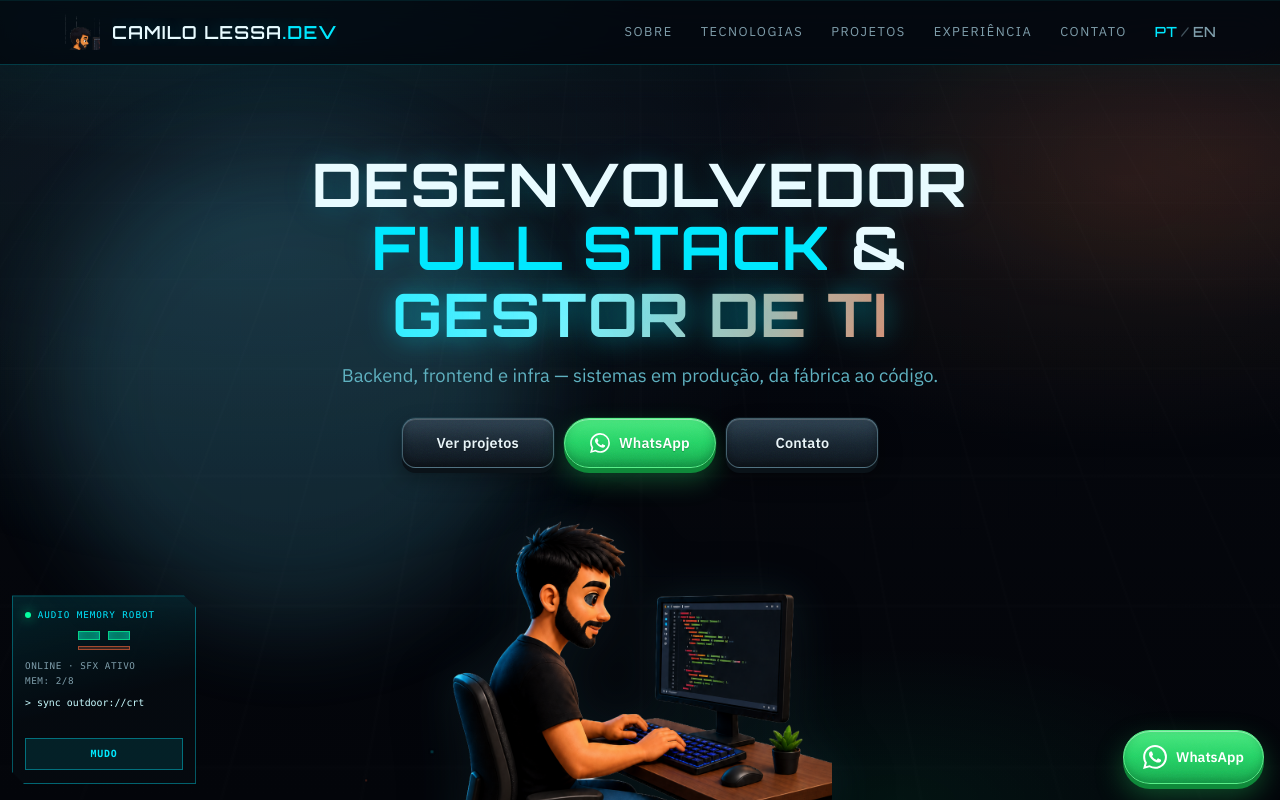
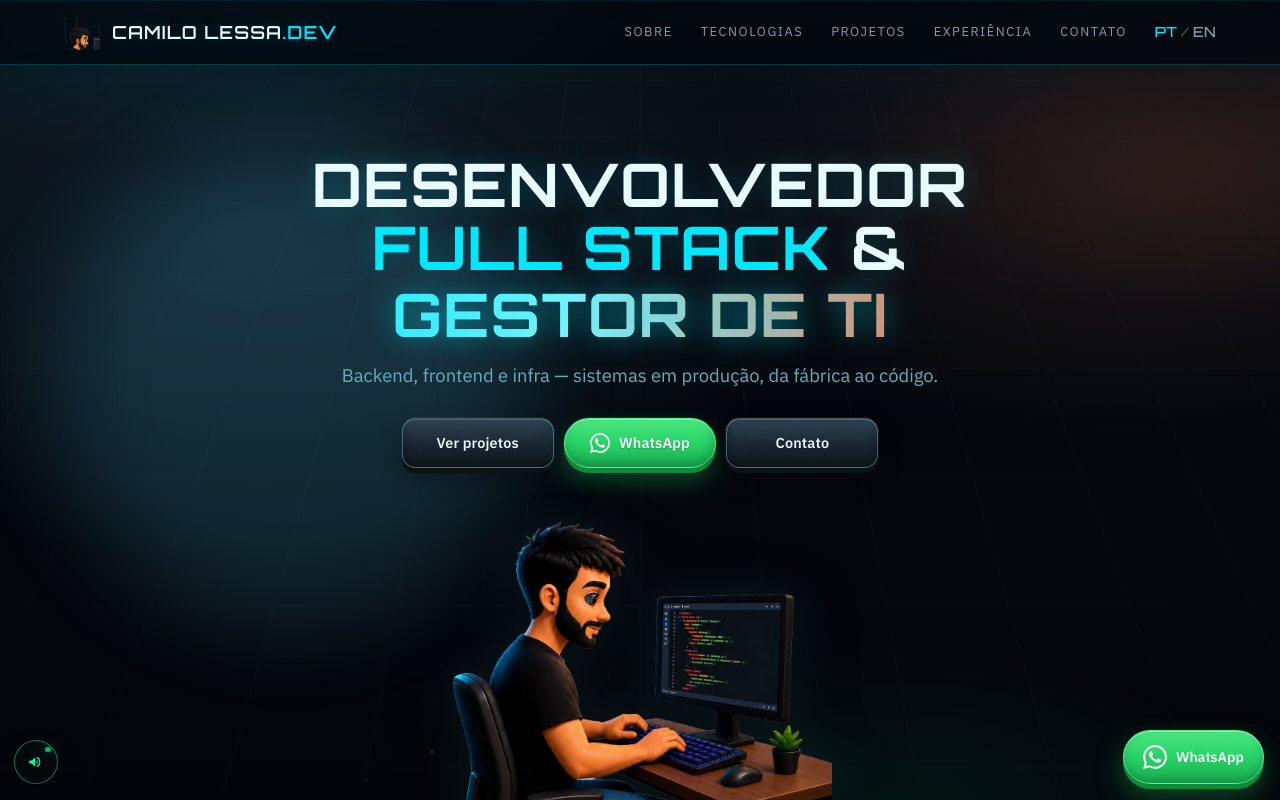
Before and after one commit to camilomelo8428/portfolio-camilo, a Next.js app: page /portfolio-camilo/ in a window 1280 px wide. Shown: the top 800 px of the page. Built offline with nearby package versions, Linux system fonts and the light colour scheme.

Commit message:
Unifica botao discreto de som no desktop e mobile.
Remove painel HUD; audio inicia ativo por padrao (v3) e tema comeca no primeiro gesto.

```diff
--- a/src/app/globals.css
+++ b/src/app/globals.css
@@ -1621,142 +1621,13 @@ main,
   line-height: 1;
 }
 
-/* Audio Memory Robot */
+/* Audio Memory Robot — botao flutuante discreto */
 .audio-robot {
   position: fixed;
-  left: max(0.75rem, env(safe-area-inset-left));
+  left: max(0.85rem, env(safe-area-inset-left));
   bottom: max(1rem, env(safe-area-inset-bottom));
   z-index: 50;
   pointer-events: auto;
-}
-
-.audio-robot__panel {
-  width: min(11.5rem, calc(100vw - 6.5rem));
-  padding: 0.7rem 0.75rem 0.8rem;
-  border: 1px solid rgba(0, 232, 255, 0.35);
-  clip-path: var(--hud-clip);
-  background:
-    linear-gradient(165deg, rgba(0, 232, 255, 0.12), rgba(5, 10, 16, 0.94) 55%);
-  box-shadow:
-    inset 0 1px 0 rgba(0, 232, 255, 0.12),
-    0 0 28px rgba(0, 232, 255, 0.12),
-    0 12px 28px rgba(0, 0, 0, 0.35);
-  font-family: ui-monospace, "Cascadia Code", "Consolas", monospace;
-}
-
-.audio-robot__fab {
-  display: none;
-}
-
-.audio-robot__head {
-  display: flex;
-  align-items: center;
-  gap: 0.4rem;
-  margin-bottom: 0.55rem;
-}
-
-.audio-robot__led {
-  width: 0.4rem;
-  height: 0.4rem;
-  border-radius: 999px;
-  background: #ff6a3d;
-  box-shadow: 0 0 10px rgba(255, 106, 61, 0.7);
-}
-
-.audio-robot.is-live .audio-robot__led,
-.audio-robot.is-live .audio-robot__fab-led {
-  background: #05ffa1;
-  box-shadow: 0 0 12px rgba(5, 255, 161, 0.8);
-  animation: outdoor-led-flicker 1.4s steps(2) infinite;
-}
-
-.audio-robot__title {
-  font-size: 0.58rem;
-  letter-spacing: 0.1em;
-  color: var(--steel);
-}
-
-.audio-robot__face {
-  display: grid;
-  grid-template-columns: 1fr 1fr;
-  gap: 0.35rem 0.55rem;
-  width: 3.2rem;
-  margin: 0 auto 0.55rem;
-}
-
-.audio-robot__eye {
-  height: 0.55rem;
-  border: 1px solid rgba(0, 232, 255, 0.55);
-  background: rgba(0, 232, 255, 0.15);
-  box-shadow: 0 0 10px rgba(0, 232, 255, 0.35) inset;
-}
-
-.audio-robot.is-live .audio-robot__eye {
-  background: rgba(5, 255, 161, 0.35);
-  border-color: rgba(5, 255, 161, 0.7);
-}
-
-.audio-robot__mouth {
-  grid-column: 1 / -1;
-  height: 0.28rem;
-  border: 1px solid rgba(255, 106, 61, 0.55);
-  background: rgba(255, 106, 61, 0.2);
-}
-
-.audio-robot__status,
-.audio-robot__memory {
-  margin: 0;
-  font-size: 0.58rem;
-  letter-spacing: 0.06em;
-  color: var(--ink-muted);
-}
-
-.audio-robot__line {
-  min-height: 2.1rem;
-  margin: 0.45rem 0 0.55rem;
-  font-size: 0.62rem;
-  line-height: 1.35;
-  color: #c8fbff;
-  overflow-wrap: anywhere;
-}
-
-.audio-robot__toggle {
-  width: 100%;
-  min-height: 2rem;
-  border: 1px solid rgba(0, 232, 255, 0.4);
-  background: rgba(0, 232, 255, 0.1);
-  color: var(--steel);
-  font-family: inherit;
-  font-size: 0.62rem;
-  font-weight: 600;
-  letter-spacing: 0.08em;
-  cursor: pointer;
-  transition:
-    background-color 0.2s ease,
-    border-color 0.2s ease,
-    color 0.2s ease;
-}
-
-.audio-robot__toggle:hover:not(:disabled) {
-  background: rgba(0, 232, 255, 0.2);
-  border-color: rgba(0, 232, 255, 0.7);
-  color: #fff;
-}
-
-.audio-robot__toggle:disabled,
-.audio-robot__fab:disabled {
-  opacity: 0.45;
-  cursor: not-allowed;
-}
-
-@media (max-width: 768px) {
-  .audio-robot {
-    left: max(0.85rem, env(safe-area-inset-left));
-    bottom: max(1rem, env(safe-area-inset-bottom));
-  }
-
-  .audio-robot__panel {
-    display: none;
 }
 
 .audio-robot__fab {
@@ -1797,6 +1668,11 @@ main,
   outline: none;
 }
 
+.audio-robot__fab:disabled {
+  opacity: 0.45;
+  cursor: not-allowed;
+}
+
 .audio-robot__fab-led {
   position: absolute;
   top: 0.35rem;
@@ -1806,6 +1682,17 @@ main,
   border-radius: 999px;
   background: #ff6a3d;
   box-shadow: 0 0 8px rgba(255, 106, 61, 0.7);
+}
+
+.audio-robot.is-live .audio-robot__fab-led {
+  background: #05ffa1;
+  box-shadow: 0 0 12px rgba(5, 255, 161, 0.8);
+  animation: outdoor-led-flicker 1.4s steps(2) infinite;
+}
+
+@media (prefers-reduced-motion: reduce) {
+  .audio-robot.is-live .audio-robot__fab-led {
+    animation: none;
   }
 }
 
--- a/src/components/AudioMemoryRobot.tsx
+++ b/src/components/AudioMemoryRobot.tsx
@@ -1,6 +1,5 @@
 "use client";
 
-import { useEffect, useMemo, useState } from "react";
 import { useCyberAudio } from "@/components/CyberAudioProvider";
 import { useLanguage } from "@/i18n/LanguageProvider";
 
@@ -33,40 +32,15 @@ function IconSoundOff() {
 }
 
 /**
- * Robo Audio Memory: painel no desktop, botao discreto no mobile.
+ * Botao flutuante discreto para ligar/desligar audio.
  */
 export function AudioMemoryRobot() {
   const { t } = useLanguage();
   const { enabled, canUseAudio, enableSound, disableSound } = useCyberAudio();
-  const [lineIndex, setLineIndex] = useState(0);
-  const [memCount, setMemCount] = useState(1);
-  const lines = t.audioRobot.lines;
-
-  const status = useMemo(() => {
-    if (!canUseAudio) {
-      return t.audioRobot.statusOffline;
-    }
-    return enabled ? t.audioRobot.statusOnline : t.audioRobot.statusStandby;
-  }, [canUseAudio, enabled, t.audioRobot]);
 
   const toggleLabel = enabled
     ? t.audioRobot.muteSound
     : t.audioRobot.enableSound;
-
-  useEffect(() => {
-    if (lines.length < 2) {
-      return;
-    }
-
-    const id = window.setInterval(() => {
-      setLineIndex((current) => (current + 1) % lines.length);
-      if (enabled) {
-        setMemCount((current) => Math.min(current + 1, 8));
-      }
-    }, 5200);
-
-    return () => window.clearInterval(id);
-  }, [enabled, lines.length]);
 
   const handleToggle = () => {
     if (!canUseAudio) {
@@ -84,37 +58,6 @@ export function AudioMemoryRobot() {
       className={`audio-robot${enabled ? " is-live" : " is-muted"}`}
       aria-label={t.audioRobot.label}
     >
-      <div className="audio-robot__panel">
-        <div className="audio-robot__head">
-          <span className="audio-robot__led" aria-hidden />
-          <span className="audio-robot__title">{t.audioRobot.title}</span>
-        </div>
-
-        <div className="audio-robot__face" aria-hidden>
-          <span className="audio-robot__eye" />
-          <span className="audio-robot__eye" />
-          <span className="audio-robot__mouth" />
-        </div>
-
-        <p className="audio-robot__status">{status}</p>
-        <p className="audio-robot__memory">
-          {t.audioRobot.memoryLabel}: {memCount}/8
-        </p>
-        <p className="audio-robot__line" aria-live="polite">
-          {lines[lineIndex]}
-        </p>
-
-        <button
-          type="button"
-          className="audio-robot__toggle"
-          onClick={handleToggle}
-          disabled={!canUseAudio}
-          aria-pressed={enabled}
-        >
-          {toggleLabel}
-        </button>
-      </div>
-
       <button
         type="button"
         className="audio-robot__fab"
--- a/src/components/CyberAudioProvider.tsx
+++ b/src/components/CyberAudioProvider.tsx
@@ -50,7 +50,7 @@ export function CyberAudioProvider({ children }: { children: ReactNode }) {
     }
   }, [canUseAudio]);
 
-  // Som inicia ativo: no primeiro toque/clique destrava e toca o tema.
+  // Som ativo por padrao: destrava tema no primeiro gesto do usuario.
   useEffect(() => {
     if (!canUseAudio || !enabled || themeStartedRef.current) {
       return;
@@ -64,9 +64,23 @@ export function CyberAudioProvider({ children }: { children: ReactNode }) {
       void cyberAudio.unlock().then(() => cyberAudio.startTheme());
     };
 
-    document.addEventListener("pointerdown", resumeTheme, { once: true });
+    const events: Array<keyof DocumentEventMap> = [
+      "pointerdown",
+      "keydown",
+      "touchstart",
+    ];
+
+    events.forEach((eventName) => {
+      document.addEventListener(eventName, resumeTheme, {
+        once: true,
+        passive: true,
+      });
+    });
+
     return () => {
-      document.removeEventListener("pointerdown", resumeTheme);
+      events.forEach((eventName) => {
+        document.removeEventListener(eventName, resumeTheme);
+      });
     };
   }, [canUseAudio, enabled]);
 
--- a/src/lib/cyber-audio.ts
+++ b/src/lib/cyber-audio.ts
@@ -14,7 +14,7 @@ export type CyberSfx =
   | "memory"
   | "success";
 
-const STORAGE_KEY = "portfolio-cyber-audio-enabled-v2";
+const STORAGE_KEY = "portfolio-cyber-audio-enabled-v3";
 const THEME_SRC = assetUrl("/audio/memory-robot.mp3");
 const THEME_VOLUME = 0.1;
 const SFX_MASTER_VOLUME = 0.28;
@@ -28,7 +28,6 @@ export const SFX_INTERACTIVE_SELECTOR = [
   ".tech-tile",
   ".tech-filter",
   ".project-card__trigger",
-  ".audio-robot__toggle",
   ".audio-robot__fab",
   ".terminal-outdoor__dot",
   ".lang-switch",
```
Lines whose indentation alone changed are shown as unchanged.
